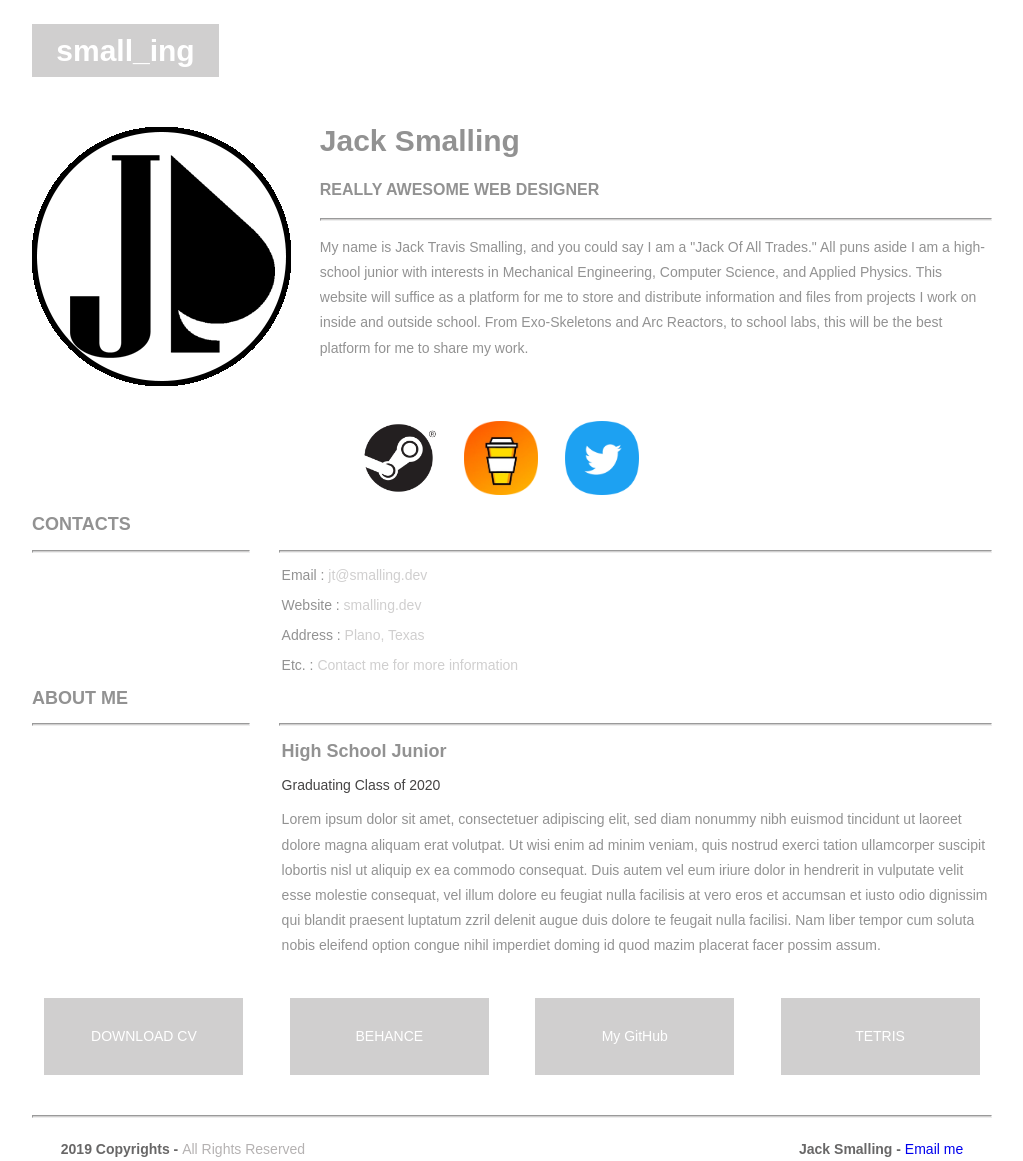
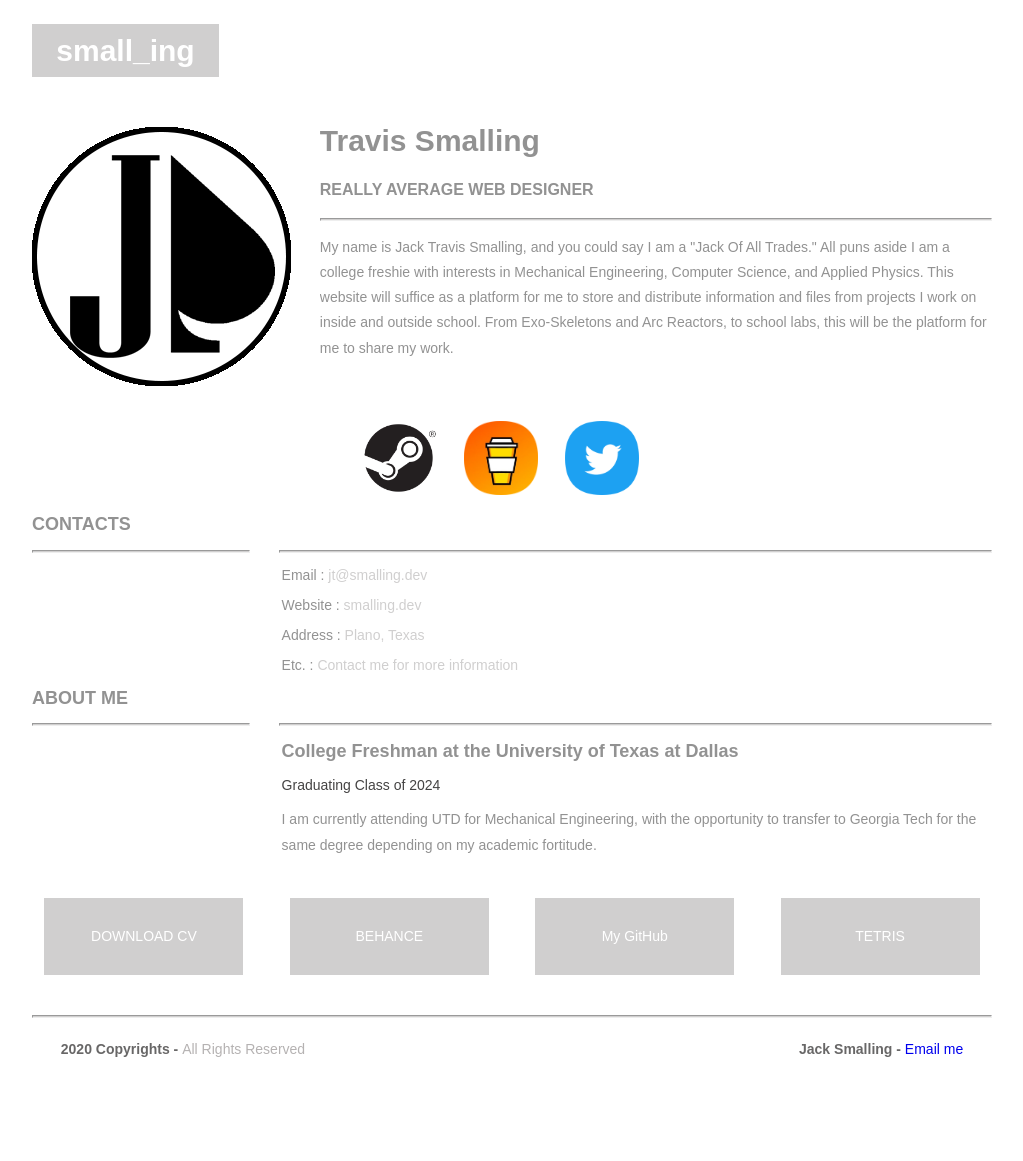
Before and after one commit to small-ing/small-ing.github.io, a plain HTML site: page index.html in a window 1280 px wide. Shown: the whole page, without its empty margins (128-1151 px from the left). After the commit the page ends 1072 px from the top, so only its background shows below. Drawn offline with Linux system fonts and the light colour scheme.

Commit message:
Update index.html

```diff
--- a/index.html
+++ b/index.html
@@ -22,10 +22,10 @@
     <img width="259" height="259" src="images/spad-02.png" alt="sample"> </div>
   <!-- Identity details -->
   <section class="profileHeader">
-    <h1>Jack Smalling</h1>
-    <h3>REALLY AWESOME WEB DESIGNER</h3>
+    <h1>Travis Smalling</h1>
+    <h3>REALLY AVERAGE WEB DESIGNER</h3>
     <hr>
-    <p> My name is Jack Travis Smalling, and you could say I am a "Jack Of All Trades." All puns aside I am a high-school junior with interests in Mechanical Engineering, Computer Science, and Applied Physics. This website will suffice as a platform for me to store and distribute information and files from projects I work on inside and outside school. From Exo-Skeletons and Arc Reactors, to school labs, this will be the best platform for me to share my work.</p>
+    <p> My name is Jack Travis Smalling, and you could say I am a "Jack Of All Trades." All puns aside I am a college freshie with interests in Mechanical Engineering, Computer Science, and Applied Physics. This website will suffice as a platform for me to store and distribute information and files from projects I work on inside and outside school. From Exo-Skeletons and Arc Reactors, to school labs, this will be the platform for me to share my work.</p>
   </section>
   <!-- Links to Social network accounts -->
   <aside class="socialNetworkNavBar">
@@ -61,26 +61,26 @@
     <hr class="sectionTitleRule2">
     <!-- First Title & company details  -->
     <article class="section2Content">
-      <h2 class="sectionContentTitle">High School Junior</h2>
-      <h3 class="sectionContentSubTitle">Graduating Class of 2020</h3>
-      <p class="sectionContent"> Lorem ipsum dolor sit amet, consectetuer adipiscing elit, sed diam nonummy nibh euismod tincidunt ut laoreet dolore magna aliquam erat volutpat. Ut wisi enim ad minim veniam, quis nostrud exerci tation ullamcorper suscipit lobortis nisl ut aliquip ex ea commodo consequat. Duis autem vel eum iriure dolor in hendrerit in vulputate velit esse molestie consequat, vel illum dolore eu feugiat nulla facilisis at vero eros et accumsan et iusto odio dignissim qui blandit praesent luptatum zzril delenit augue duis dolore te feugait nulla facilisi. Nam liber tempor cum soluta nobis eleifend option congue nihil imperdiet doming id quod mazim placerat facer possim assum. </p>
+      <h2 class="sectionContentTitle">College Freshman at the University of Texas at Dallas</h2>
+      <h3 class="sectionContentSubTitle">Graduating Class of 2024</h3>
+      <p class="sectionContent"> I am currently attending UTD for Mechanical Engineering, with the opportunity to transfer to Georgia Tech for the same degree depending on my academic fortitude. </p>
     </article>
     <!-- Replicate the above Div block to add more title and company details -->
   </section>
   <!-- Links to expore your past projects and download your CV -->
   <aside class="externalResourcesNav">
     <div class="externalResources"> <a href="#" title="Download CV Link">DOWNLOAD CV</a> </div>
-    <span class="stretch"></span>
+      <span class="stretch"></span>
     <div class="externalResources"><a href="https://www.behance.net/jtsmallingd8d5" title="Behance Link">BEHANCE</a> </div>
-    <span class="stretch"></span>
+      <span class="stretch"></span>
     <div class="externalResources"><a href="https://github.com/small-ing" title="Github Link"> My GitHub</a> </div>
-	<span class="stretch"></span>
-	<div class="externalResources"><a href="tetris/index.html" title="Tetris Link"> TETRIS</a> </div>
+  	  <span class="stretch"></span>
+  	<div class="externalResources"><a href="tetris/index.html" title="Tetris Link"> TETRIS</a> </div>
   </aside>
 </section>
 <footer>
   <hr>
-  <p class="footerDisclaimer">2019  Copyrights - <span>All Rights Reserved</span></p>
+  <p class="footerDisclaimer">2020  Copyrights - <span>All Rights Reserved</span></p>
   <p class="footerNote">Jack Smalling - <span><a style="text-decoration: none" href= "mailto: jt@smalling.dev">Email me</a></span></p>
 </footer>
 </body>
```
